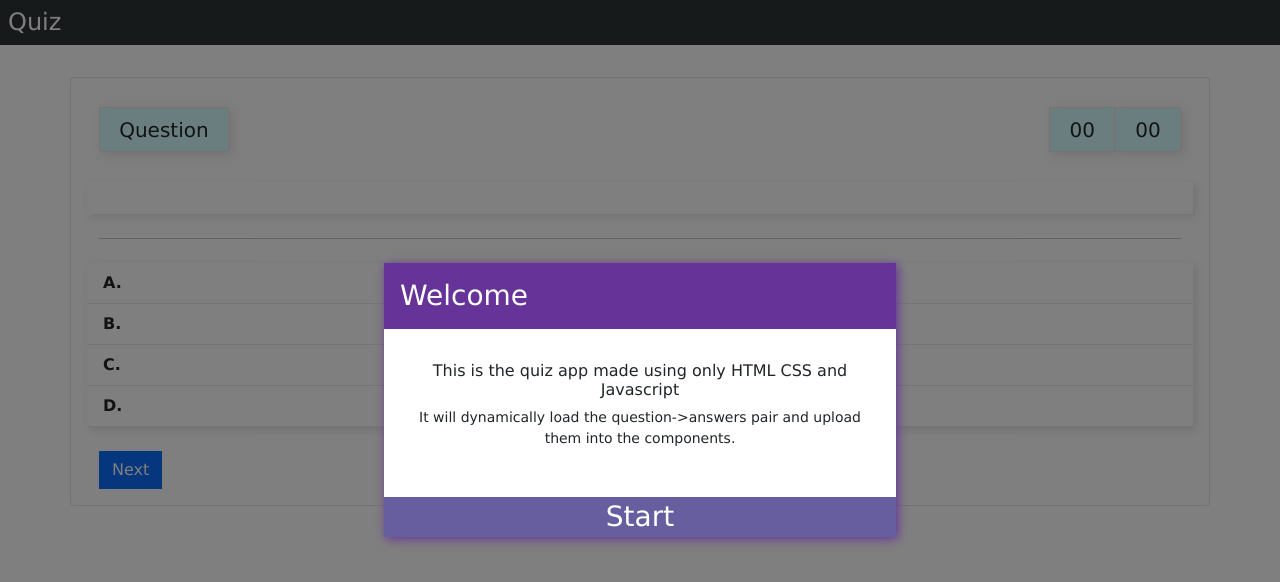
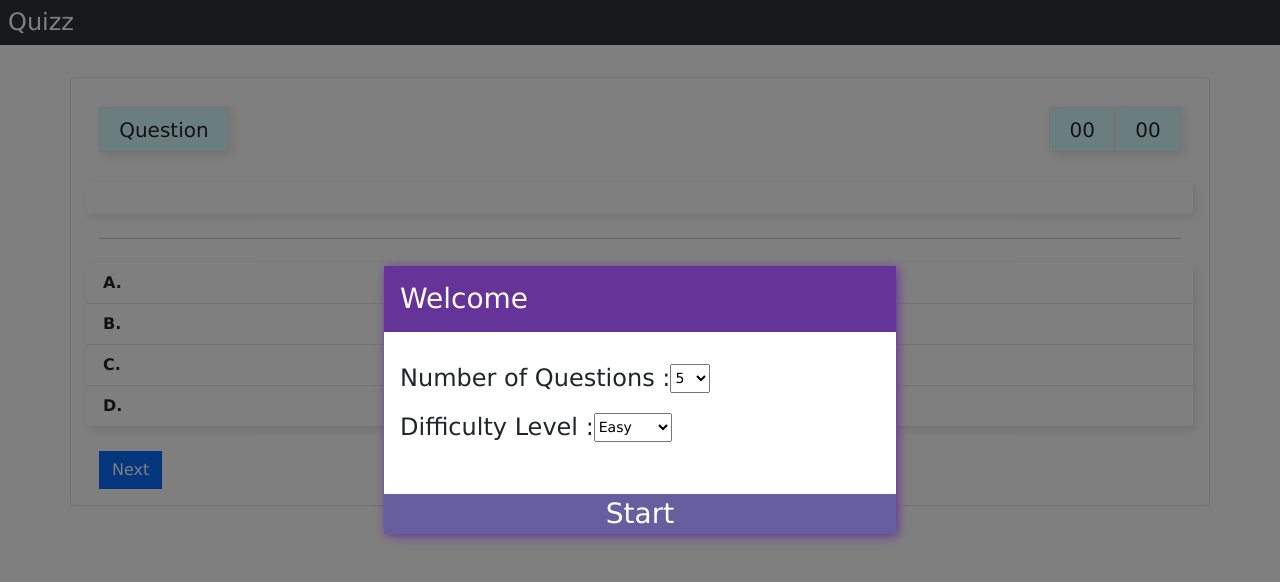
Before and after one commit to deepchhatralia/js, a plain HTML site: page quiz/index.html in a window 1280 px wide. Drawn offline with nearby package versions, Linux system fonts and the light colour scheme.

Commit message:
Update index.html

```diff
--- a/quiz/index.html
+++ b/quiz/index.html
@@ -18,7 +18,7 @@
 
 
     <nav class="d-flex align-center p-2">
-        <h4>Quiz</h4>
+        <h4>Quizz</h4>
     </nav>
 
 
@@ -65,8 +65,25 @@
                 <h3>Welcome</h3>
             </header>
             <section>
-                <h6>This is the quiz app made using only HTML CSS and Javascript</h6>
-                <p>It will dynamically load the question->answers pair and upload them into the components.</p>
+                <!-- <h6>This is the quiz app made using only HTML CSS and Javascript</h6>
+                <p>It will dynamically load the question->answers pair and upload them into the components.</p> -->
+                <div style="display: flex; margin-bottom: 20px;">
+                    <h4>Number of Questions : </h4>
+                    <select name="noOfQuestion" id="noOfQuestion">
+                        <option value="5">5</option>
+                        <option value="10">10</option>
+                        <option value="15">15</option>
+                        <option value="20">20</option>
+                    </select>
+                </div>
+                <div style="display: flex; margin-bottom: 20px;">
+                    <h4>Difficulty Level : </h4>
+                    <select id="difficultyLevel">
+                        <option value="easy">Easy</option>
+                        <option value="medium">Medium</option>
+                        <option value="hard">Hard</option>
+                    </select>
+                </div>
             </section>
             <footer>
                 <h3 id="start-btn">Start</h3>
```
